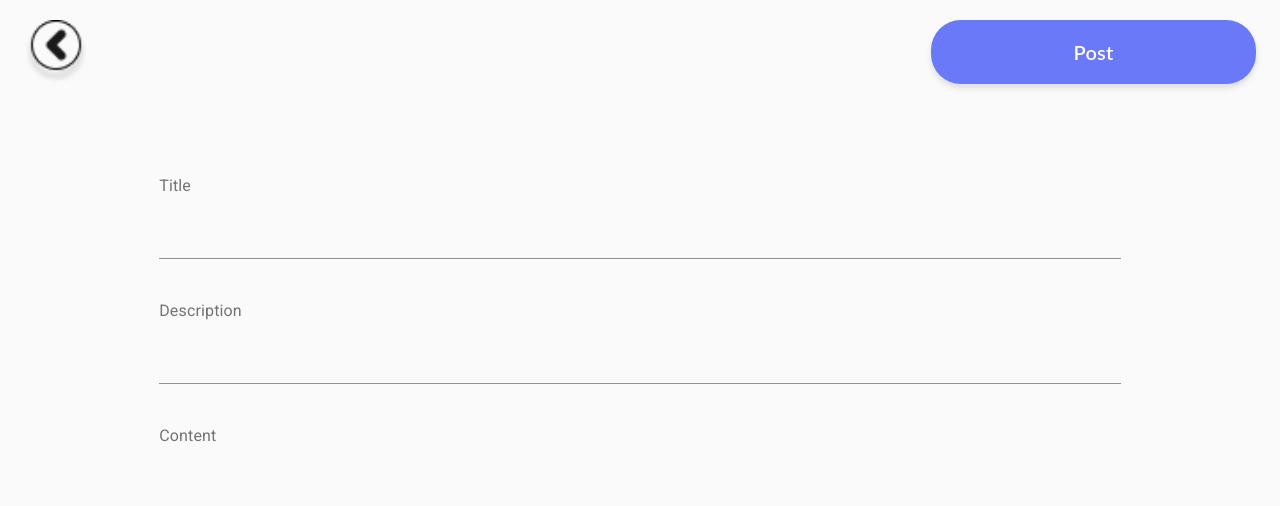
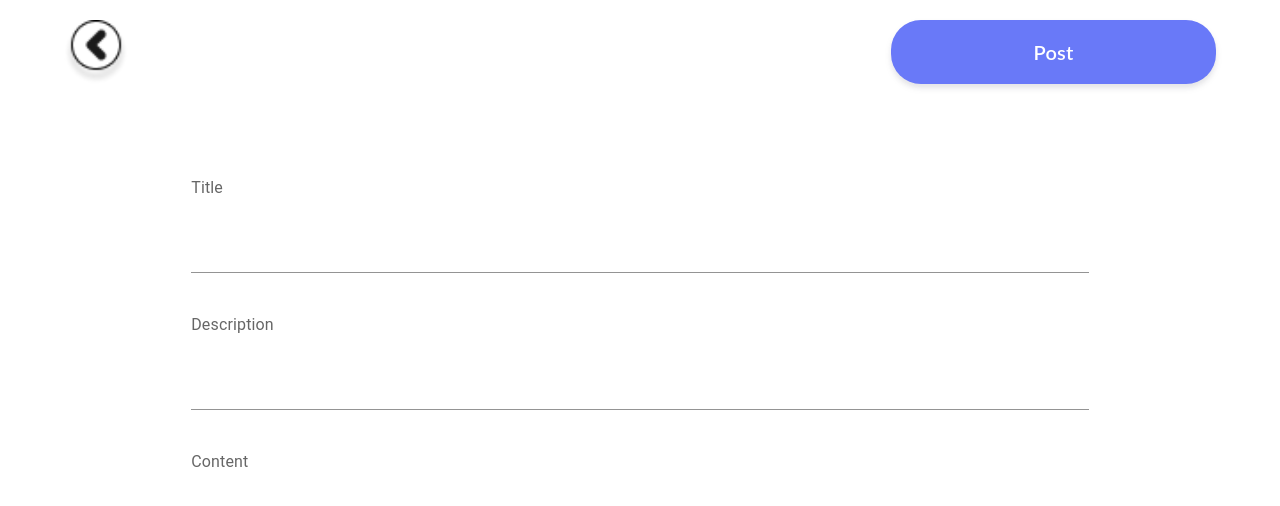
Before and after one commit to TashikMoin/bloggr, a Next.js app in the folder frontend/: page /create in a window 1280 px wide. Shown: the top 506 px of the page. Built offline with nearby package versions, Linux system fonts and the light colour scheme.

Commit message:
fixed imports for MUI v5
Signed-off-by: Saif Ul Islam <saifulislam84210@gmail.com>

```diff
--- a/frontend/pages/_app.js
+++ b/frontend/pages/_app.js
@@ -1,8 +1,8 @@
 import React from "react";
 import PropTypes from "prop-types";
 import Head from "next/head";
-import { ThemeProvider } from "@material-ui/core/styles";
-import CssBaseline from "@material-ui/core/CssBaseline";
+import { ThemeProvider } from "@mui/material/styles";
+import { CssBaseline } from "@mui/material";
 
 import theme from "../theme";
 import "../styles/global.css";
--- a/frontend/pages/_document.js
+++ /dev/null
@@ -1,71 +0,0 @@
-import React from "react";
-import Document, { Html, Head, Main, NextScript } from "next/document";
-import { ServerStyleSheets } from "@material-ui/core/styles";
-import theme from "../theme";
-
-export default class MyDocument extends Document {
-  render() {
-    return (
-      <Html lang="en">
-        <Head>
-          {/* PWA primary color */}
-          <meta name="theme-color" content={theme.palette.primary.main} />
-          <link
-            rel="stylesheet"
-            href="https://fonts.googleapis.com/css?family=Roboto:300,400,500,700&display=swap"
-          />
-        </Head>
-        <body>
-          <Main />
-          <NextScript />
-        </body>
-      </Html>
-    );
-  }
-}
-
-// `getInitialProps` belongs to `_document` (instead of `_app`),
-// it's compatible with server-side generation (SSG).
-MyDocument.getInitialProps = async (ctx) => {
-  // Resolution order
-  //
-  // On the server:
-  // 1. app.getInitialProps
-  // 2. page.getInitialProps
-  // 3. document.getInitialProps
-  // 4. app.render
-  // 5. page.render
-  // 6. document.render
-  //
-  // On the server with error:
-  // 1. document.getInitialProps
-  // 2. app.render
-  // 3. page.render
-  // 4. document.render
-  //
-  // On the client
-  // 1. app.getInitialProps
-  // 2. page.getInitialProps
-  // 3. app.render
-  // 4. page.render
-
-  // Render app and page and get the context of the page with collected side effects.
-  const sheets = new ServerStyleSheets();
-  const originalRenderPage = ctx.renderPage;
-
-  ctx.renderPage = () =>
-    originalRenderPage({
-      enhanceApp: (App) => (props) => sheets.collect(<App {...props} />),
-    });
-
-  const initialProps = await Document.getInitialProps(ctx);
-
-  return {
-    ...initialProps,
-    // Styles fragment is rendered after the app and page rendering finish.
-    styles: [
-      ...React.Children.toArray(initialProps.styles),
-      sheets.getStyleElement(),
-    ],
-  };
-};
--- a/frontend/pages/create.js
+++ b/frontend/pages/create.js
@@ -8,7 +8,7 @@ import {
     Container,
     Grid,
     TextField
-} from "@material-ui/core";
+} from "@mui/material";
 
 export default function Create() {
 
--- a/frontend/pages/index.js
+++ b/frontend/pages/index.js
@@ -1,9 +1,8 @@
 import React from "react";
 
-import Grid from "@material-ui/core/Grid";
+import { Grid, Button } from "@mui/material";
 
 import styles from "./styles/index.module.css";
-import { Button } from "@material-ui/core";
 
 export default function Index() {
   return (
--- a/frontend/pages/update/[id].js
+++ b/frontend/pages/update/[id].js
@@ -10,7 +10,7 @@ import {
     Container,
     Grid,
     TextField
-} from "@material-ui/core";
+} from "@mui/material";
 
 export default function Update() {
 
--- a/frontend/theme.js
+++ b/frontend/theme.js
@@ -1,7 +1,7 @@
-import { createMuiTheme } from "@material-ui/core/styles";
+import { createTheme } from "@mui/material/styles";
 
 // Create a theme instance.
-const theme = createMuiTheme({
+const theme = createTheme({
   palette: {
     primary: {
       light: "#6573c3",
```
Also changed, not shown: frontend/pages/profile.js (+3 -7 lines).
